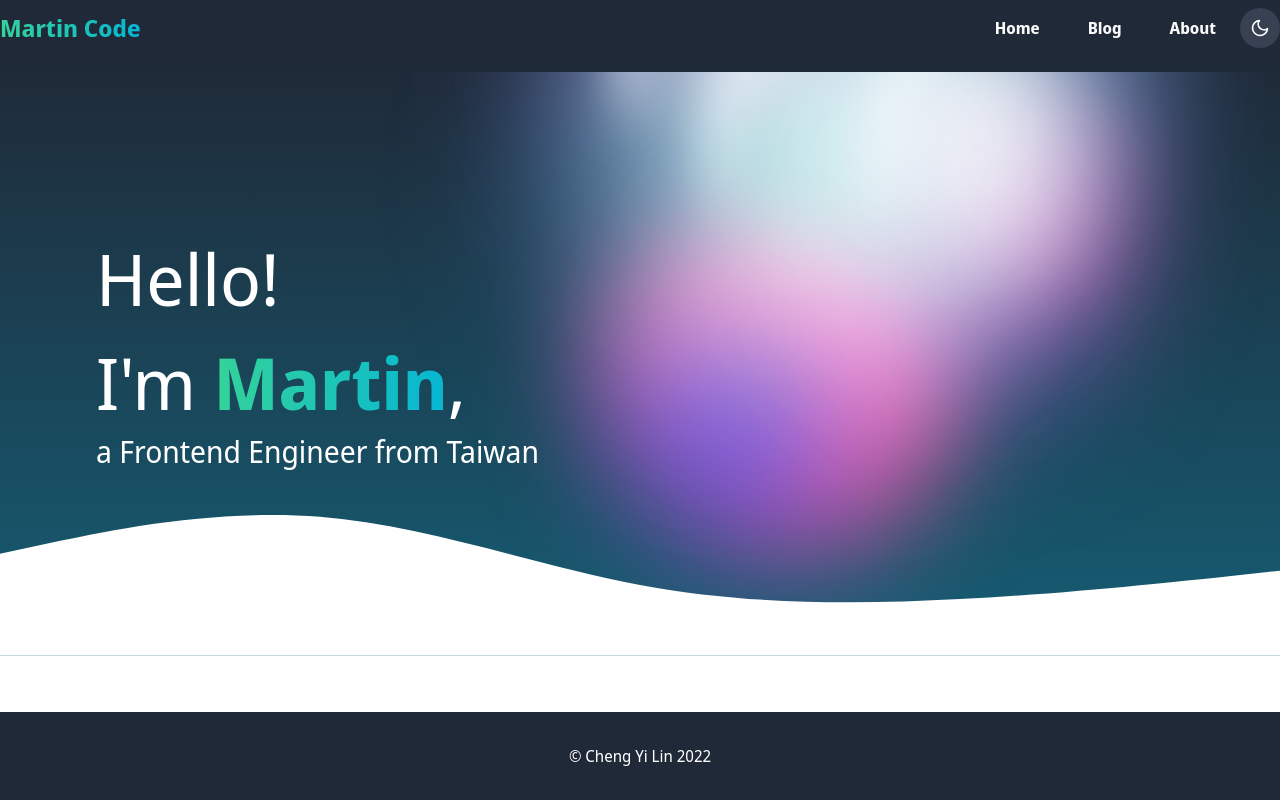
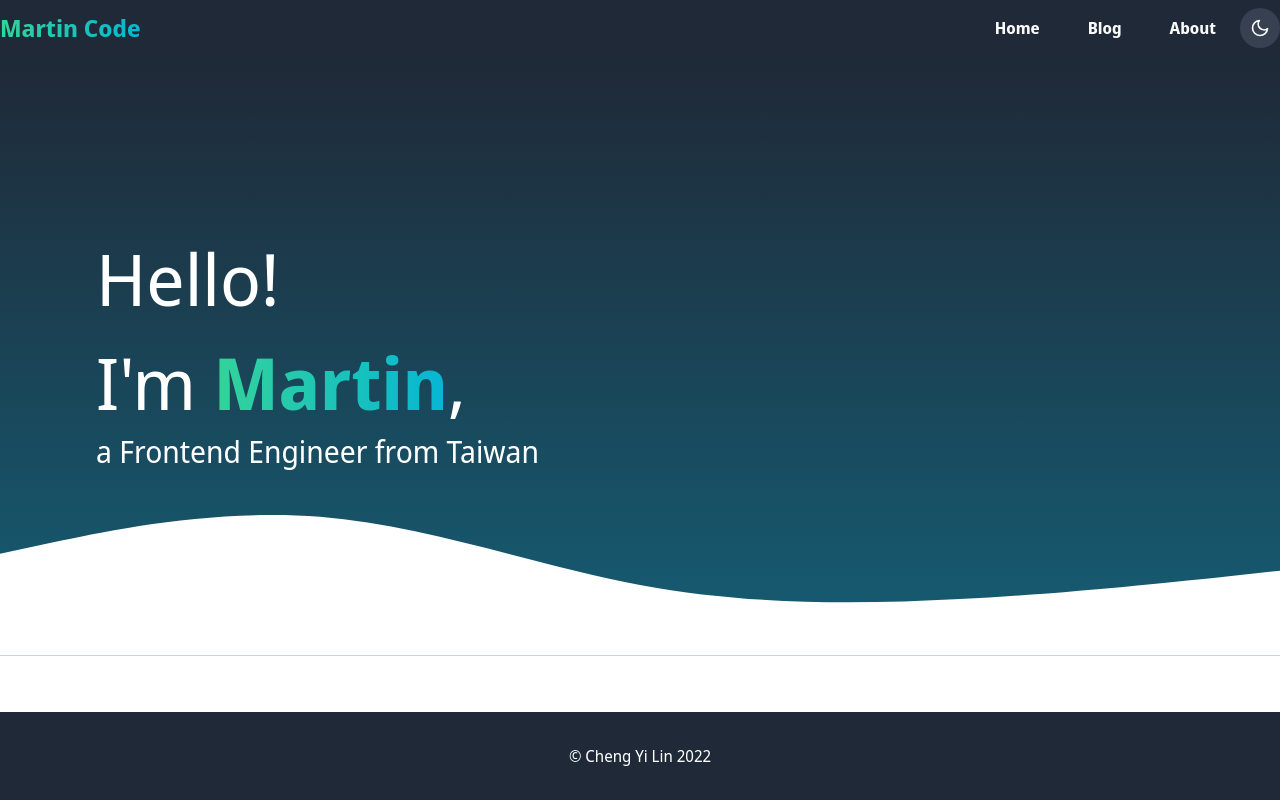
Before and after one commit to ChengYiLin/MTCode, a Next.js app: page / in a window 1280 px wide. Built offline with nearby package versions, Linux system fonts and the light colour scheme.

Commit message:
feat: Remove hero background image

```diff
--- a/src/pages/index.tsx
+++ b/src/pages/index.tsx
@@ -8,10 +8,10 @@ const Home: NextPage = () => {
         <Fragment>
             {/* Who I am */}
             <div className="relative h-75vh max-h-[800px] bg-gradient-to-b from-white to-emerald-100 p-4 dark:from-gray-800 dark:to-cyan-800">
-                <div className="container mx-auto flex h-full items-center bg-cover bg-right-bottom bg-no-repeat py-32 sm:bg-hero-pattern sm:px-16">
+                <div className="container mx-auto flex h-full items-center bg-cover bg-right-bottom bg-no-repeat py-32 sm:px-16">
                     <div className="max-w-[500px]">
                         <div className="px-4 dark:text-white">
-                            <h1 className="text-6xl sm:text-7xl">
+                            <h1 className="text-4xl sm:text-7xl">
                                 <span className="mb-8 block">Hello!</span>
                                 I&apos;m{" "}
                                 <span className="bg-gradient-to-r from-pink-500 to-violet-500 bg-clip-text font-bold text-transparent dark:from-emerald-400 dark:to-cyan-500">
--- a/tailwind.config.js
+++ b/tailwind.config.js
@@ -9,9 +9,6 @@ module.exports = {
     ],
     theme: {
         extend: {
-            backgroundImage: {
-                "hero-pattern": "url('/images/heroPattern.svg')",
-            },
             fontFamily: {
                 sans: [
                     "Noto Sans Display",
```
Also changed, not shown: public/images/heroPattern.svg (deleted).
